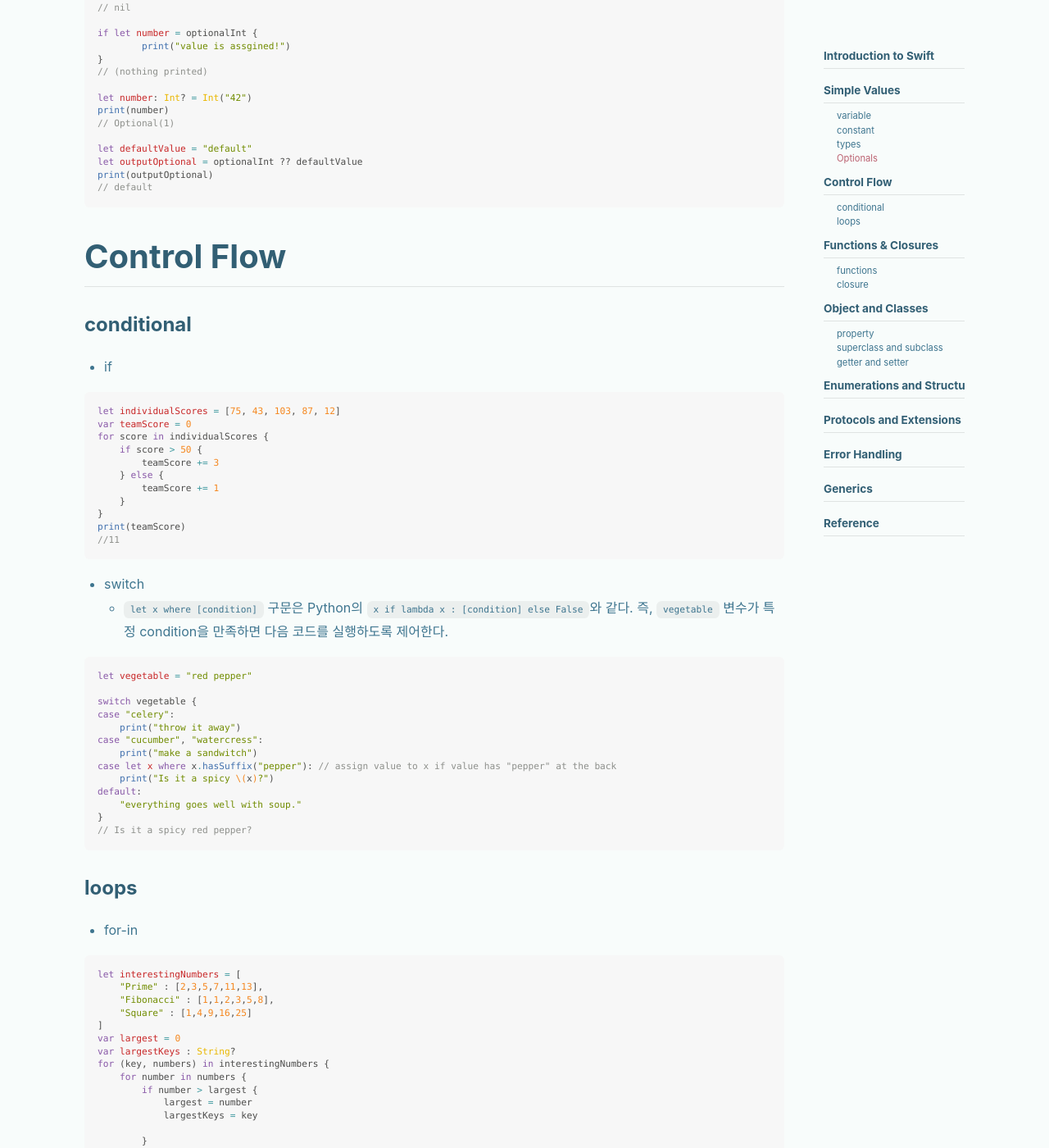
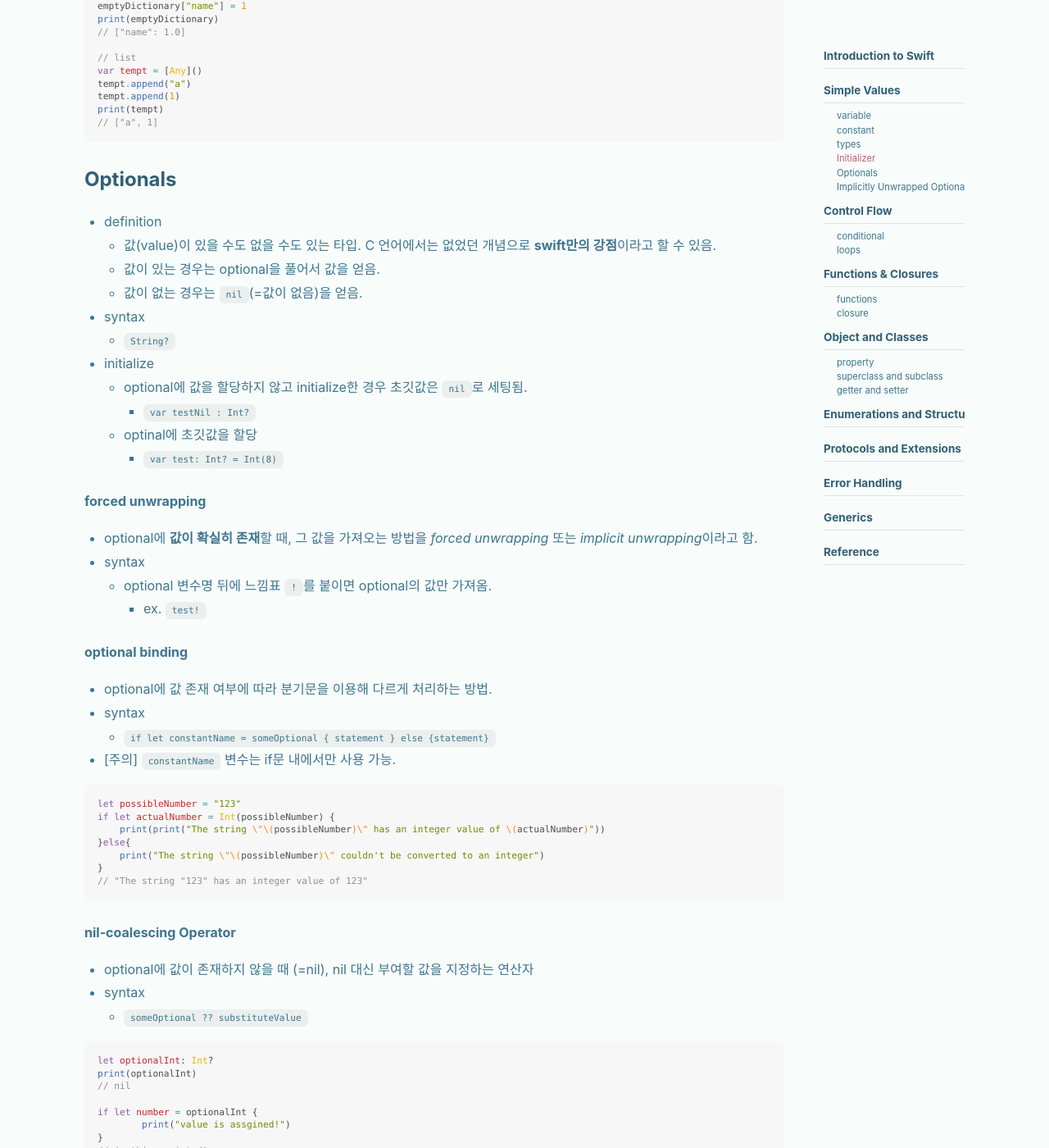
Before and after one commit to ChristinaROK/ChristinaROK.github.io, a Jekyll site: the page built from _posts/2021-04-17-swift.md, in a window 1280 px wide and 1400 px high, scrolled down 2948 px. Shown: the whole window at 82% size. Built offline with Jekyll 4.4.1, drawn with Linux system fonts in a browser that asks for light colours; nearby versions of some CDN libraries; some of the changed text lies outside the part shown.

Commit message:
New Post Added

````diff
--- a/_posts/2021-04-17-swift.md
+++ b/_posts/2021-04-17-swift.md
@@ -16,24 +16,24 @@
 
 
 # Simple Values
+* `type safe language`
+    * 변수의 type을 명시해야함. 변수에 명시된 type 외의 값을 넣을 수 없음. 단, swift는 type inference를 지원하기때문에 C언어처럼 모든 변수에 type을 선언할 필요는 없음. Compile 과정에서 swift가 변수에 할당된 값을 보고 type을 유추하기 때문.
 
 ### variable
-
 * syntax
 	* `var`
 * naming convention
 	* lower camel case (ex. `thisIsAnExample`)
 * usage
+    * 변수의 값(value)이 변경되는 경우 사용
 	* constant의 type(ex. `Double`)과 value의 type(ex. `70`)이 일치 해야 함
-	* 변수에 할당된 값(value)은 변경 가능
 
 ### constant
 * syntax
 	* `let`
 * usage
-	* constant의 type(ex. `Double`)과 value의 type(ex. `70`)이 일치 해야 함 (굳이 type을 정의하지 않아도 컴파일러가 value의 type을 보고 constant의 타입을 지정함)
-	* 한 번 할당한 값(value)은 변경 불가
-	* 하나의 값을 프로그램 내에 반복적으로 사용할 때 필요
+    * 변수의 값(value)가 변하지 않을 경우 사용. 즉, 고정된 하나의 값이 프로그램 내에 반복적으로 사용될 때 필요함.
+	* constant의 type(ex. `Double`)과 value의 type(ex. `70`)이 일치 해야 함 (굳이 type을 정의하지 않아도 컴파일러가 value의 type을 보고 constant의 타입을 지정함=>`Type Inference`)
 
 ```swift
 let implicitDouble = 70.0
@@ -82,9 +82,26 @@
 // ["Daewang": "puppy", "Zooho": "data scientist", "Christina": "programmer"]
 ```
 
+##### tuples
+* syntax
+    * `()`
+* usage
+    * 여러 값들을 그룹에 담을 때 사용함. 서로 다른 타입의 값도 같은 tuple로 묶일 수 있음.
+
+```swift
+let httpStatus = (statusCode:200, description: "okay")
+print("status code is \(httpStatus.statusCode) and messgae is \(httpStatus.description)}")
+```
+
+### Initializer
 * initializer
-	* list : `[]()`
-	* dictionary : `[:]()`
+    * int, float, double, string
+        * 값을 할당해 initialize
+            * ex: `var x = 1`
+        * type 할당을 먼저한 후 값을 지정하여 initialize
+            * ex: `var x: Int; x = 1`
+    * list : `[]()`
+    * dictionary : `[:]()`
 
 ```swift
 // dictionary
@@ -102,15 +119,45 @@
 ```
 
 ### Optionals
-* def
-	* 값(value)이 없을 수도 있는 타입. `nil`은 값이 없음을 나타낸다.
+* definition
+	* 값(value)이 있을 수도 없을 수도 있는 타입. C 언어에서는 없었던 개념으로 **swift만의 강점**이라고 할 수 있음.
+    * 값이 있는 경우는 optional을 풀어서 값을 얻음.
+    * 값이 없는 경우는 `nil`(=값이 없음)을 얻음.
 * syntax
-	* nil
-		* `var nameOfVar: String?`
-	* not nil
-		* `var nameOfVar: String? = String(4)`
-	* Nil-Coalescing Operator : supply default value in case Optional value is nil
-		* `??`
+	* `String?`
+* initialize
+    * optional에 값을 할당하지 않고 initialize한 경우 초깃값은 `nil`로 세팅됨.
+        * `var testNil : Int?`
+	* optinal에 초깃값을 할당
+        * `var test: Int? = Int(8)`
+
+##### forced unwrapping
+* optional에 **값이 확실히 존재**할 때, 그 값을 가져오는 방법을 *forced unwrapping* 또는 *implicit unwrapping*이라고 함.
+* syntax
+    * optional 변수명 뒤에 느낌표 `!`를 붙이면 optional의 값만 가져옴.
+        * ex. `test!`
+
+
+##### optional binding
+* optional에 값 존재 여부에 따라 분기문을 이용해 다르게 처리하는 방법.
+* syntax
+    * `if let constantName = someOptional { statement } else {statement}`
+* [주의] `constantName` 변수는 if문 내에서만 사용 가능.
+
+```swift
+let possibleNumber = "123"
+if let actualNumber = Int(possibleNumber) {
+    print(print("The string \"\(possibleNumber)\" has an integer value of \(actualNumber)"))
+}else{
+    print("The string \"\(possibleNumber)\" couldn't be converted to an integer")
+}
+// "The string "123" has an integer value of 123"
+```
+
+##### nil-coalescing Operator
+* optional에 값이 존재하지 않을 때 (=nil), nil 대신 부여할 값을 지정하는 연산자
+* syntax
+    * `someOptional ?? substituteValue`
 
 ```swift
 let optionalInt: Int?
@@ -124,12 +171,33 @@
 
 let number: Int? = Int("42")
 print(number)
-// Optional(1)
+// Optional(42)
+print("upwrap the number : \(number!)")
+// 42
 
 let defaultValue = "default"
 let outputOptional = optionalInt ?? defaultValue
 print(outputOptional)
 // default
+```
+
+### Implicitly Unwrapped Optionals
+* definition
+    * 항상 값이 존재하는 optional.
+    * optional과 같은 타입이지만, 값이 존재하는지 확인하는 과정을 건너뛸 수 있다는 점에서 optional과 다름. 즉, 항상 forced-upwrapping(`!`)을 할 수 있는 optional.
+* syntax
+    * `String!`
+
+```swift
+let assumedString : String! =  "implicitly unwrapped optional string"
+
+let optionalString = assumedString
+let implicitString: String = assumedString // implicitString가 타입을 String으로 명시했기 때문에 assumedString(implicitly unwrapped optinal)가 값을 forced-upwrapping한 후 변수에 할당함
+
+print(optionalString)
+// Optional("implicitly unwrapped optional string") // 여전히 optinal 타입
+print(implicitString)
+// implicitly unwrapped optional string
 ```
 
 # Control Flow
````
Also changed, not shown: _posts/2021-05-03-variable.md (added, +46 -0 lines).
